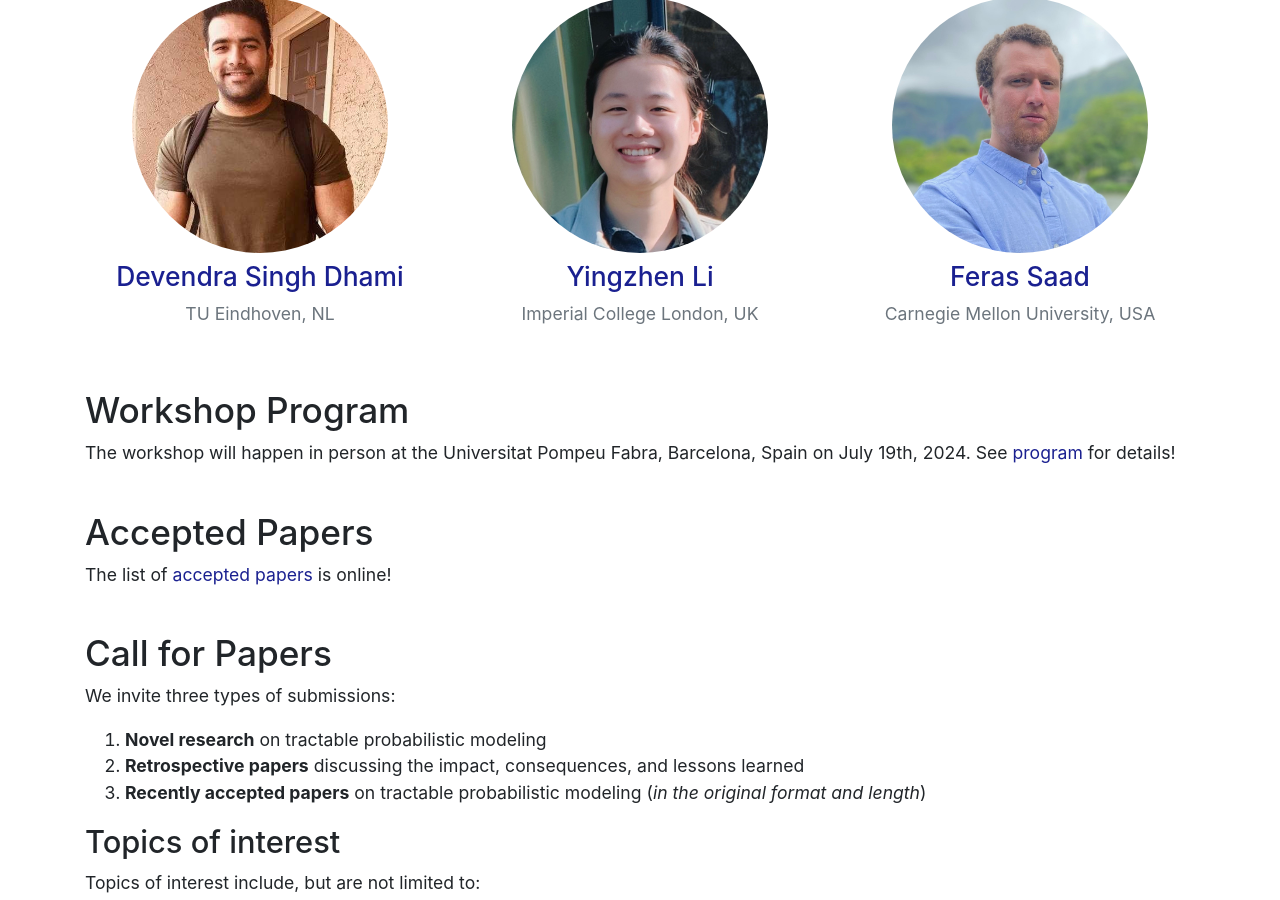
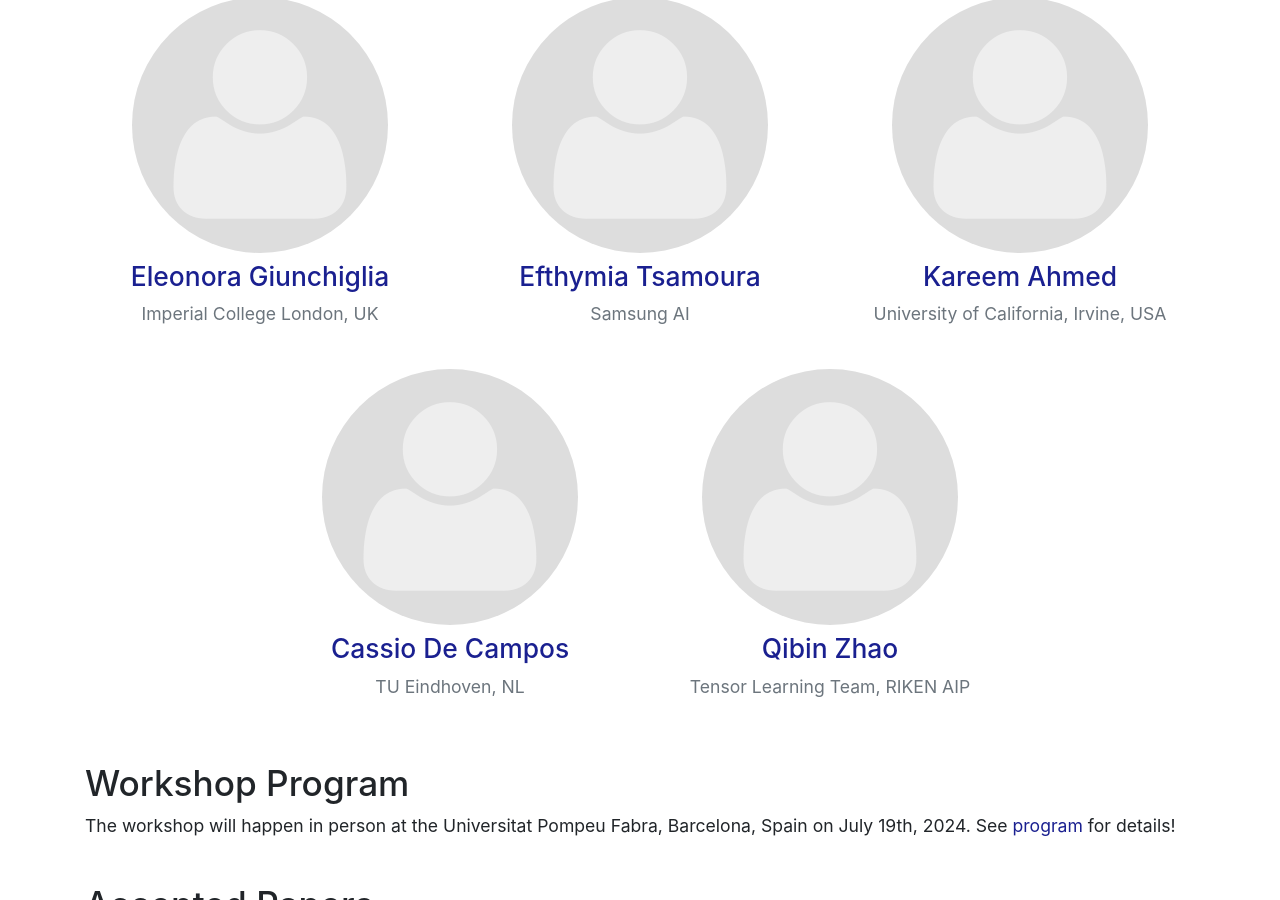
Before and after one commit to tractable-probabilistic-modeling/tpm2025, a Jekyll site: the page built from index.md, in a window 1280 px wide and 900 px high, scrolled down 1240 px. Built offline with Jekyll 4.4.1, drawn with Linux system fonts in a browser that asks for light colours.

Commit message:
Basic speaker update

```diff
--- a/_data/speakers.yml
+++ b/_data/speakers.yml
@@ -1,18 +1,29 @@
+- name: Eleonora Giunchiglia
+  url:
+  affiliation: Imperial College London, UK
+  img:
+  abstract: Neuro-symbolic reasoning and imposing constraints on ML systems
 
-- name: Devendra Singh Dhami
-  url: https://sites.google.com/view/devendradhami
+- name: Efthymia Tsamoura
+  url:
+  affiliation: Samsung AI
+  img:
+  abstract: Theoretical aspects of neuro-symbolic reasoning, planning and probabilistic databases
+
+- name: Kareem Ahmed
+  url:
+  affiliation: University of California, Irvine, USA
+  img:
+  abstract: Neuro-symbolic reasoning and scaling tractable probabilistic models
+
+- name: Cassio De Campos
+  url:
   affiliation: TU Eindhoven, NL
-  img: devendra.jpg
-  abstract: TBA
+  img:
+  abstract: Complexity of tractability, uncertainty quantification via imprecise probability, probabilistic circuits
 
-- name: Yingzhen Li
-  url: http://yingzhenli.net/home/en/
-  affiliation: Imperial College London, UK
-  img: yingzhen.jpg
-  abstract: TBA
-
-- name: Feras Saad
-  url: https://www.cs.cmu.edu/~fsaad/
-  affiliation: Carnegie Mellon University, USA
-  img: feras.png
-  abstract: TBA
+- name: Qibin Zhao
+  url:
+  affiliation: Tensor Learning Team, RIKEN AIP
+  img:
+  abstract: Low-rank representations and tensor networks
```
